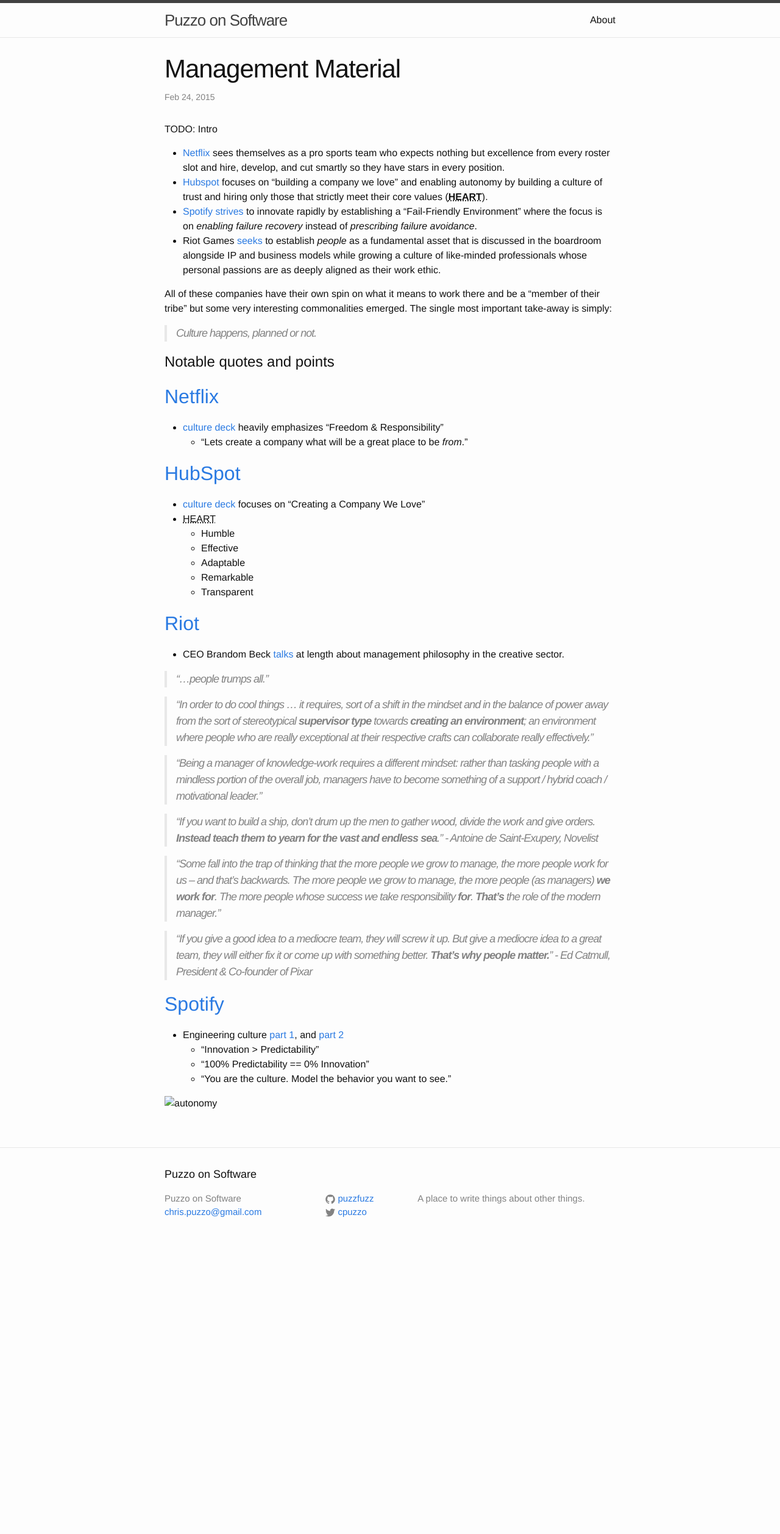
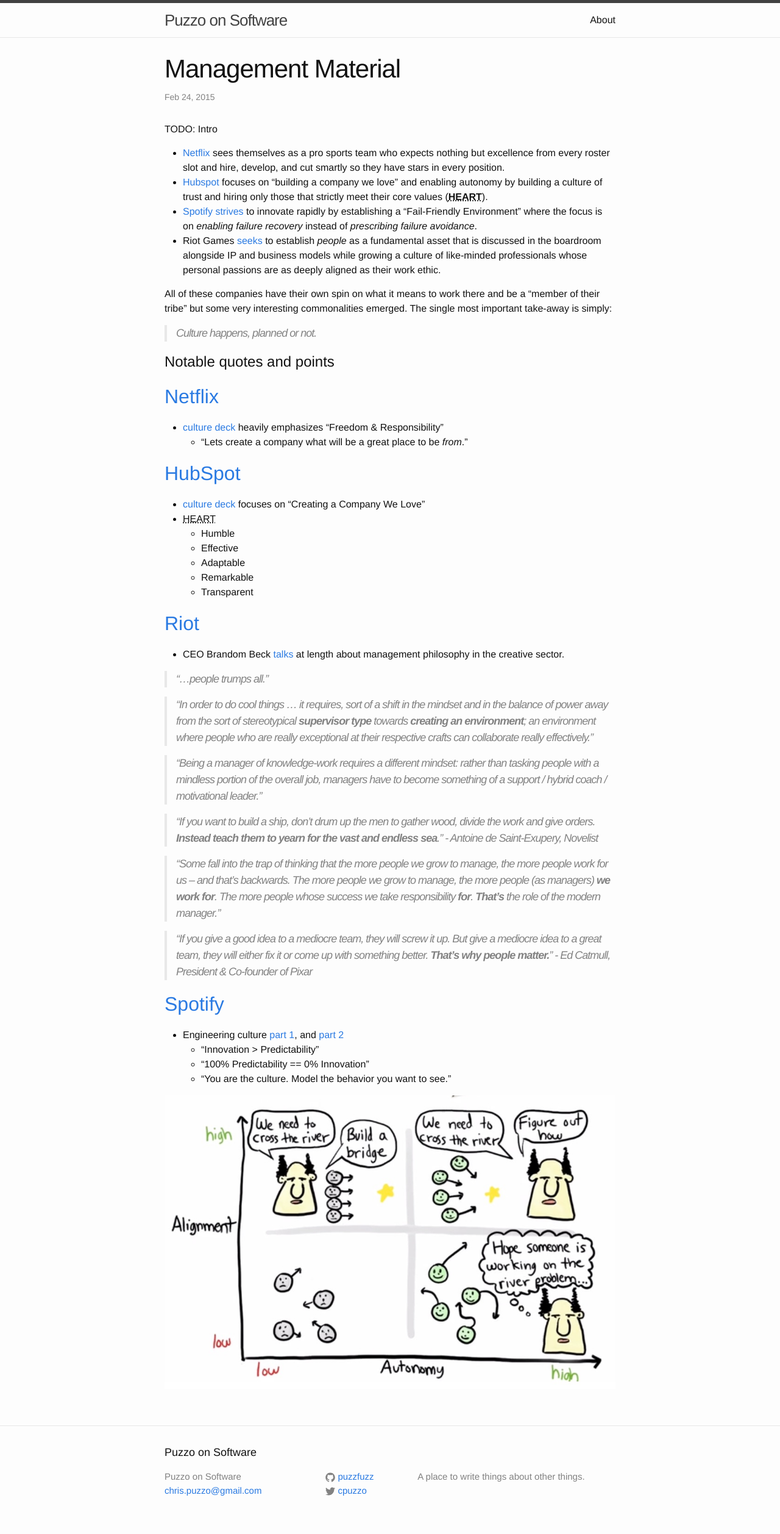
Before and after one commit to puzzfuzz/puzzfuzz.github.io, a Jekyll site: the page built from _posts/2015-02-24-management-material.md, in a window 1280 px wide. Shown: the whole page at 61% size. Built offline with Jekyll 4.4.1, drawn with Linux system fonts in a browser that asks for light colours; before the commit the page ends 2059 px from its top, so only the background shows below that.

Commit message:
image???

```diff
--- a/_posts/2015-02-24-management-material.md
+++ b/_posts/2015-02-24-management-material.md
@@ -54,7 +54,7 @@ All of these companies have their own spin on what it means to work there and be
   * "100% Predictability == 0% Innovation"
   * "You are the culture. Model the behavior you want to see."
 
-![autonomy](assets/alignmentXautonomy.jpg)
+![autonomy](/assets/alignmentXautonomy.jpg)
 
 [hubspot_corp]:		http://www.hubspot.com/
 [hubspot_deck]:		http://blog.hubspot.com/blog/tabid/6307/bid/34234/The-HubSpot-Culture-Code-Creating-a-Company-We-Love.aspx
```
